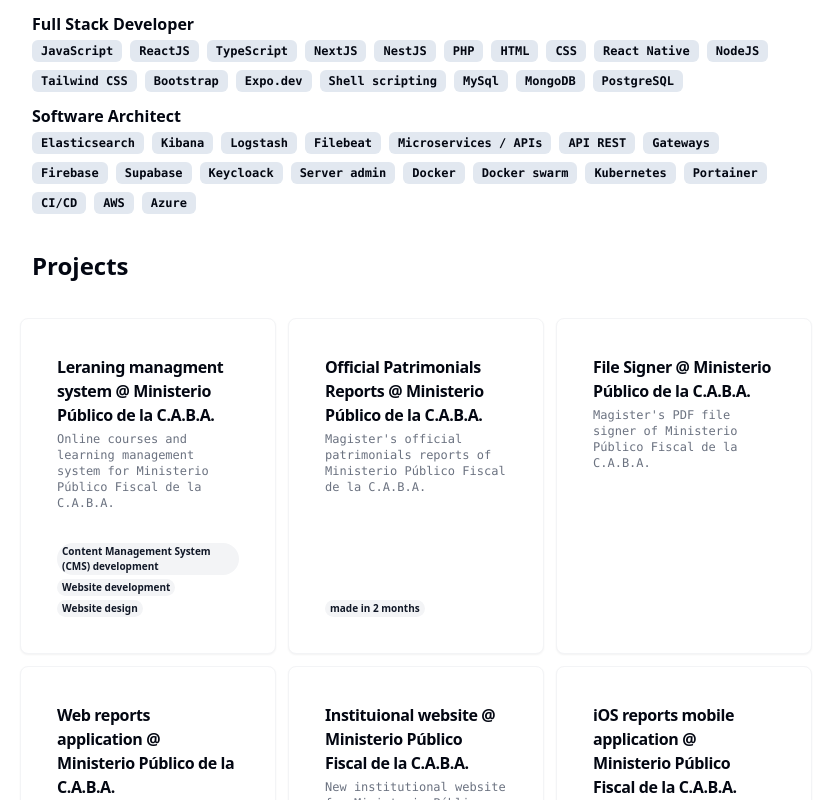
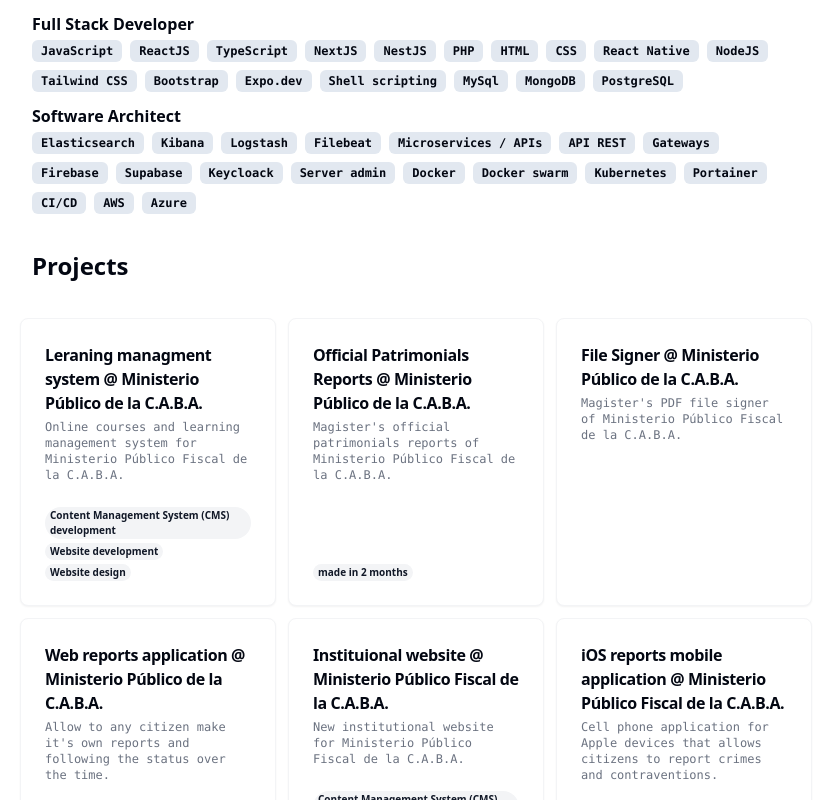
Before and after one commit to jpaddeo/cv, a Next.js app: page /en in a window 1280 px wide. Shown: the part 2000-2800 px from the top of the page, without its empty margins (224-1039 px from the left). Built offline with nearby package versions, Linux system fonts and the light colour scheme.

Commit message:
feat: :zap: adjusting card styles and format

```diff
--- a/src/components/project-card.tsx
+++ b/src/components/project-card.tsx
@@ -12,8 +12,8 @@
 
 export default function ProjectCard({name, description, highlights, url}: ProjectCardProps) {
   return (
-    <Card className="flex flex-col overflow-hidden border border-muted p-3">
-      <CardHeader className="">
+    <Card className="flex flex-col overflow-hidden border border-muted">
+      <CardHeader>
         <div className="space-y-1">
           <CardTitle className="text-base">
             {url ? (
@@ -38,7 +38,7 @@
         </div>
       </CardHeader>
       <CardContent className="mt-auto flex">
-        <div className="mt-2 flex flex-wrap gap-1">
+        <div className="flex flex-wrap gap-1">
           {highlights.map((highlight) => (
             <Badge key={highlight} className="px-1 py-0 text-[10px]" variant="secondary">
               {highlight}
```
